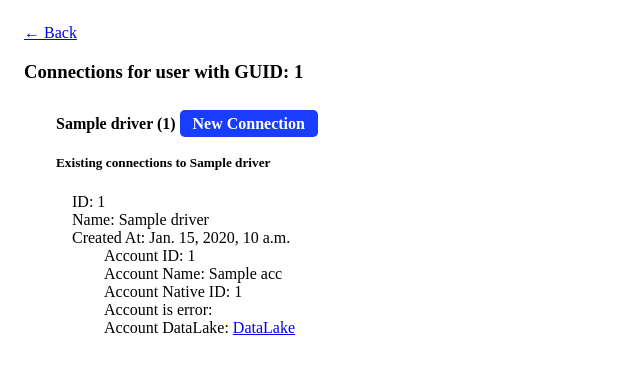
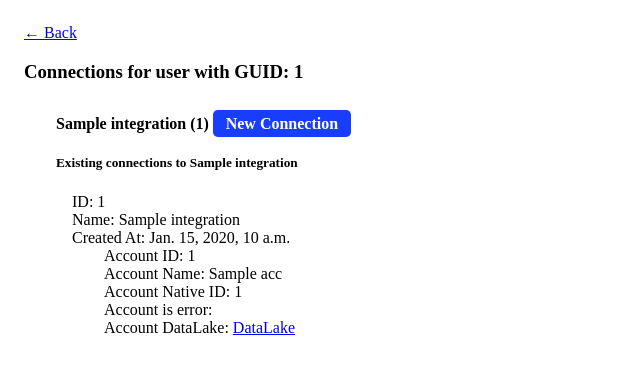
Before and after one commit to cndt-app/link_api_demo, a Django app: template demo/templates/user_info.html in a window 1280 px wide. Shown: the top 374 px of the page, without its empty margins (0-640 px from the left). Run offline with Django 4.2, Linux system fonts and the light colour scheme; the template is opened without the code that fills it: most values are stand-ins (such as "Sample title", 1, 10 or a date in 2020).

Commit message:
rename driver to integration (#7)

```diff
--- a/demo/templates/data.html
+++ b/demo/templates/data.html
@@ -11,7 +11,7 @@
                     <ul>
                         <li><b>Date: {{ link.date }}</b></li>
                         {% if link.url %}<li>Url: <a href="{{ link.url }}" target="_blank">download</a></li>{% endif %}
-                        <li>AccountID: {{ link.account_id }}</li>
+                        <li>AccountID: {{ link.account }}</li>
                         <li>Service status: {{ link.service_status }}</li>
                         <li>Data status: {{ link.data_status }}</li>
                         <li>Data updated at: {{ link.data_updated_at }}</li>
--- a/demo/templates/user_info.html
+++ b/demo/templates/user_info.html
@@ -1,19 +1,19 @@
 {% extends 'base.html' %}
 {% block content %}
     <h3>Connections for user with GUID: {{ user_guid }}</h3>
-    {% for driver in credentials %}
+    {% for integration in credentials %}
         <div style="margin-left: 2em">
             <h4>
-                {{ driver.name }} ({{ driver.id }})
+                {{ integration.name }} ({{ integration.id }})
                 <a href="#"
-                   onclick="window.open('{% url 'connect' guid=user_guid driver_id=driver.id %}')"
+                   onclick="window.open('{% url 'connect' guid=user_guid integration_id=integration.id %}')"
                    style="padding: 0.3em 0.8em; border-radius: 0.3em; background: #183dfb; color: white; text-decoration: none;">
                     New Connection
                 </a>
             </h4>
-            <h5>Existing connections to {{ driver.name }}</h5>
+            <h5>Existing connections to {{ integration.name }}</h5>
             <div style="padding: 0 0 1em 1em">
-                {% for cred in driver.credentials %}
+                {% for cred in integration.credentials %}
                     <div style="margin-bottom: 2em">
                         <div>ID: {{ cred.id }}</div>
                         <div>Name: {{ cred.name }}</div>
@@ -27,7 +27,7 @@
                                     <div>Account Native ID: {{ acc.native_id }}</div>
                                     <div>Account is error: {{ acc.is_error }}</div>
                                     <div>Account DataLake: <a
-                                        href="{% url 'data_lake' guid=user_guid driver_id=driver.id account_id=acc.id %}">DataLake</a>
+                                        href="{% url 'data_lake' guid=user_guid integration_id=integration.id account=acc.id %}">DataLake</a>
                                     </div>
                                 </div>
                             {% endfor %}
--- a/demo/urls.py
+++ b/demo/urls.py
@@ -25,7 +25,7 @@ urlpatterns = [
     path('user/<str:guid>/', include([
         path('', views.UserInfo.as_view(), name='user_info'),
         path('connections_ui/', views.UIConnectionsView.as_view(), name='connections_ui'),
-        path('connect/<str:driver_id>/', views.ConnectView.as_view(), name='connect'),
-        path('data_lake/<str:driver_id>/<int:account_id>/', views.DataLakeView.as_view(), name='data_lake'),
+        path('connect/<str:integration_id>/', views.ConnectView.as_view(), name='connect'),
+        path('data_lake/<str:integration_id>/<int:account>/', views.DataLakeView.as_view(), name='data_lake'),
     ])),
 ]
```
Also changed, not shown: demo/conduit_api.py (+6 -6 lines), demo/views.py (+5 -5 lines).
